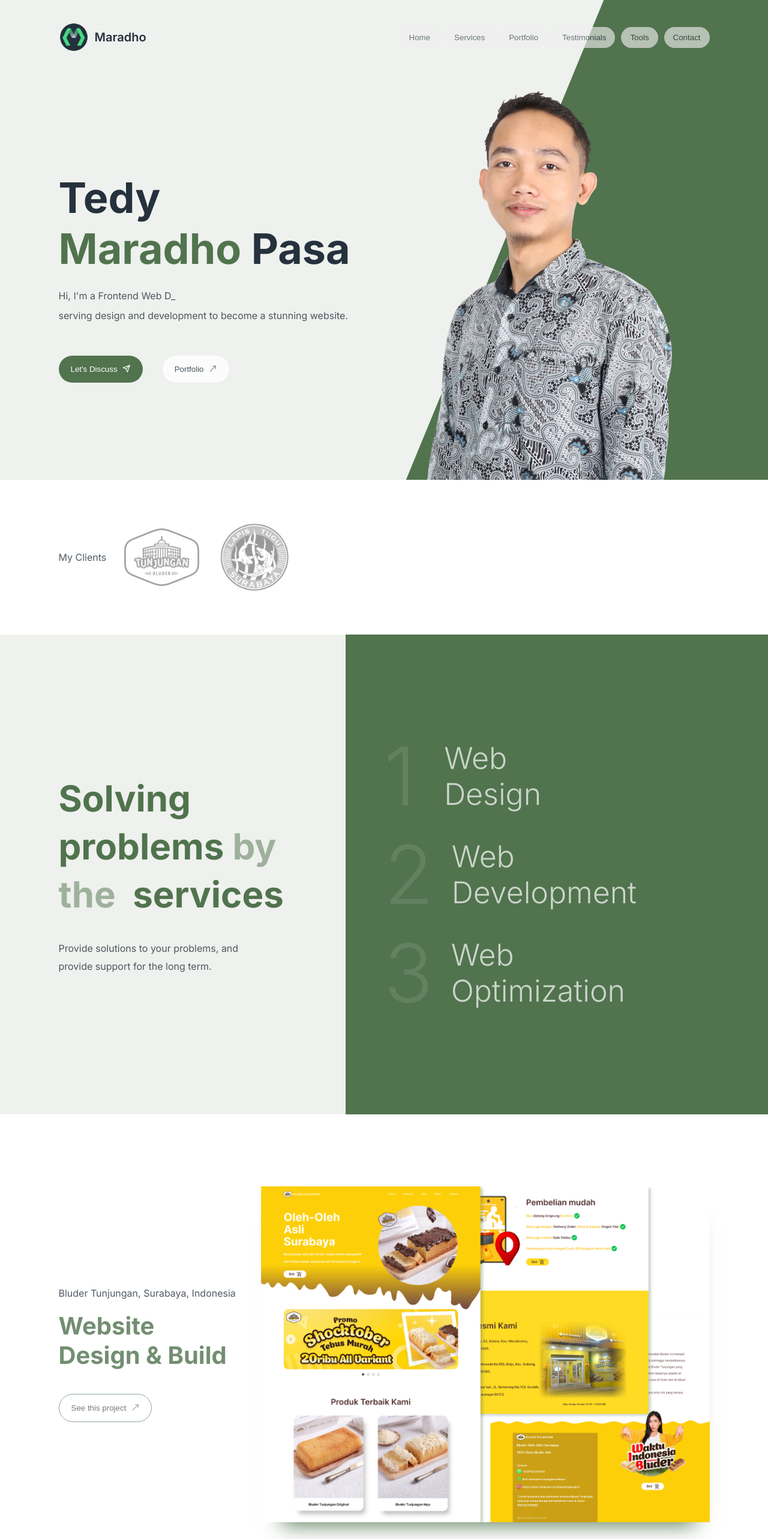
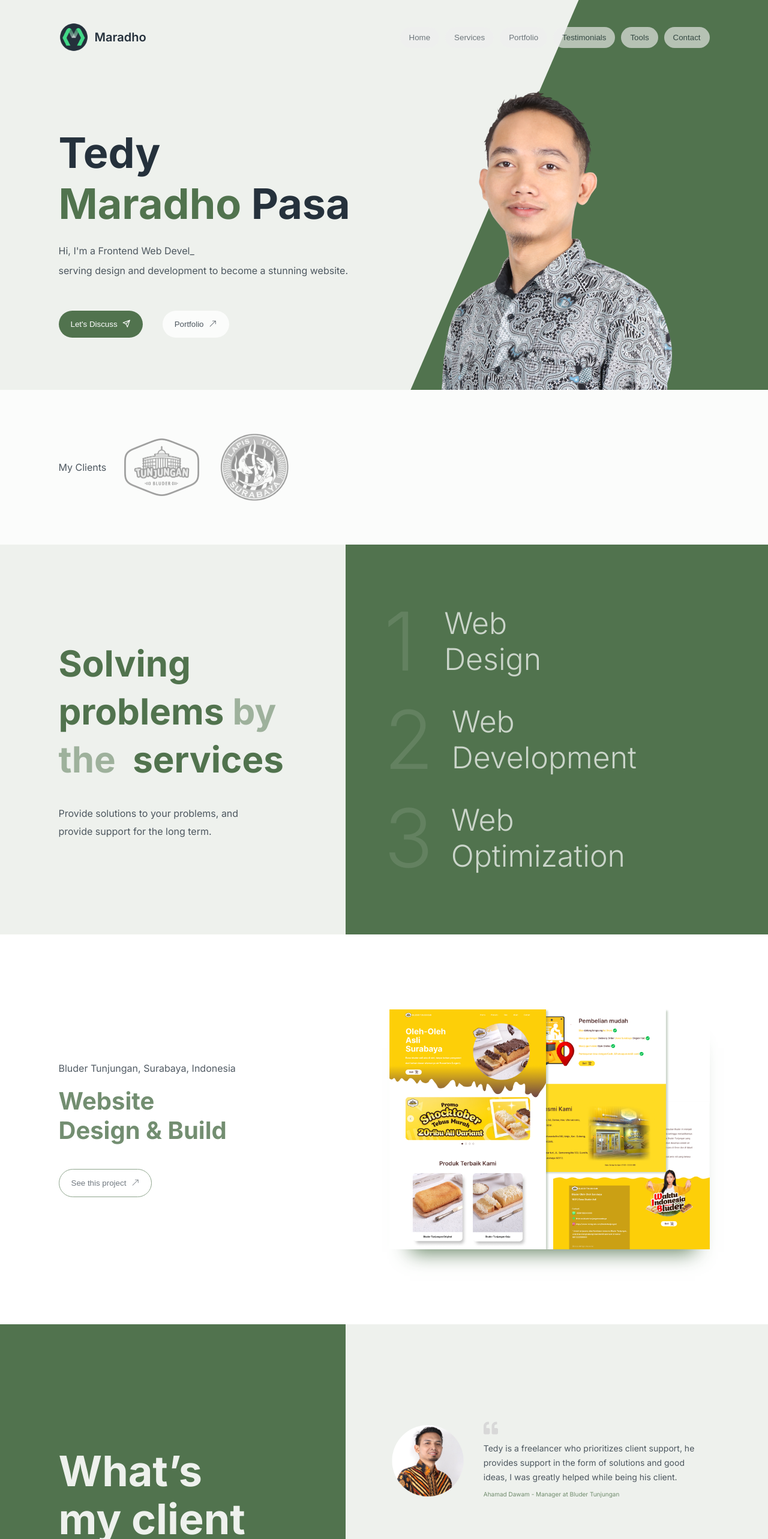
Before and after one commit to tedymaradho/maradho, a React (Vite) app: page / in a window 1280 px wide. Shown: the top 2566 px of the page at 60% size. Built offline with nearby package versions, Linux system fonts and the light colour scheme; the HTML template or start-up script is replaced by a standard one.

Commit message:
responsive fixed

```diff
--- a/src/components/Footer.jsx
+++ b/src/components/Footer.jsx
@@ -12,7 +12,7 @@ const Container = styled.div`
 `;
 
 const Left = styled.div`
-  height: 100vh;
+  height: 650px;
   padding: 30px 0;
   display: flex;
   flex-direction: column;
@@ -60,7 +60,7 @@ const Reserved = styled.p`
 `;
 
 const Right = styled.div`
-  height: 100vh;
+  height: 650px;
   padding: 150px 0 30px 0;
   display: flex;
   flex-direction: column;
--- a/src/components/Header.jsx
+++ b/src/components/Header.jsx
@@ -8,7 +8,7 @@ import { useEffect, useRef } from "react";
 
 const Container = styled.div`
   width: 100%;
-  height: calc(100vh - 124px);
+  height: calc(650px - 124px);
   display: grid;
   grid-template-columns: 1fr 1fr;
 `;
--- a/src/components/Portfolio.jsx
+++ b/src/components/Portfolio.jsx
@@ -4,7 +4,7 @@ import { ButtonInverse } from "../styles/Button";
 import { BsArrowUpRight } from "react-icons/bs";
 
 const Container = styled.div`
-  height: 100vh;
+  height: 650px;
   display: grid;
   grid-template-columns: 1fr 1fr;
 `;
@@ -38,7 +38,7 @@ const Right = styled.div`
 `;
 
 const Image = styled.img`
-  height: 70vh;
+  height: 400px;
   box-shadow: 5px 35px 32px -30px rgba(81, 115, 78, 0.9);
 `;
 
--- a/src/components/Service.jsx
+++ b/src/components/Service.jsx
@@ -4,7 +4,7 @@ const Container = styled.div`
   display: grid;
   grid-template-columns: 1fr 1fr;
   align-items: center;
-  height: 100vh;
+  height: 650px;
 `;
 
 const Left = styled.div`
--- a/src/components/Testimoni.jsx
+++ b/src/components/Testimoni.jsx
@@ -4,7 +4,7 @@ import { FaQuoteLeft } from "react-icons/fa";
 import styled from "styled-components";
 
 const Container = styled.div`
-  height: 100vh;
+  height: 650px;
   display: grid;
   grid-template-columns: 1fr 1fr;
   align-items: center;
--- a/src/pages/Home.jsx
+++ b/src/pages/Home.jsx
@@ -12,12 +12,13 @@ import styled, { css } from "styled-components";
 const Container = styled.div`
   > * {
     overflow: hidden;
+    background-color: white;
   }
 `;
 
 const SectionDefault = css`
   width: 100%;
-  height: 100vh;
+  height: 650px;
 `;
 
 const Wrapper = styled.div`
@@ -27,17 +28,17 @@ const Wrapper = styled.div`
 
 const SectionHeader = styled.div`
   ${SectionDefault}
-  background-color: ${(props) => props.theme.bg};
   position: relative;
-  z-index: -1;
+  background-color: transparent;
 `;
 
 const HeaderShape = styled.div`
-  width: 100%;
+  width: 85%;
   height: 100%;
   position: absolute;
   top: 0;
-  z-index: -2;
+  right: 0;
+  z-index: -1;
   clip-path: polygon(71% 0%, 100% 0%, 100% 100%, 45.25% 100%);
   background-color: #51734e;
 `;
--- a/src/styles/Global.jsx
+++ b/src/styles/Global.jsx
@@ -5,6 +5,10 @@ export const GlobalStyle = createGlobalStyle`
   margin: 0;
   padding: 0;
   box-sizing: border-box;
+}
+
+html {
+  background-color: ${(props) => props.theme.bg};;
 }
 
 body {
```
